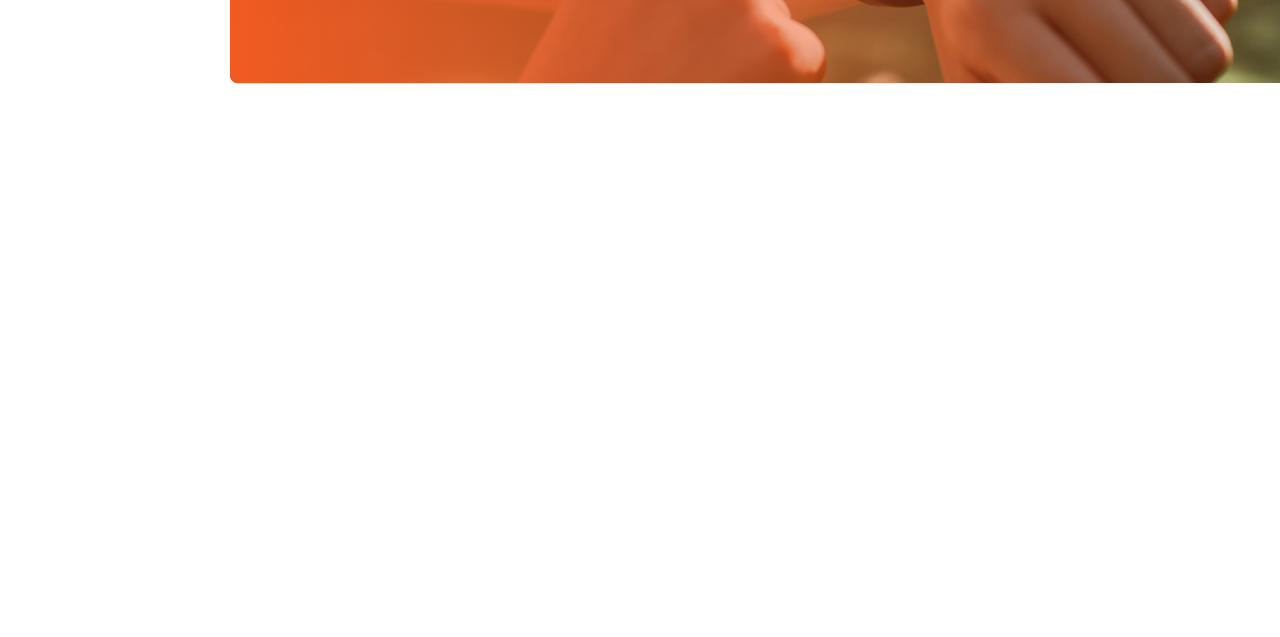
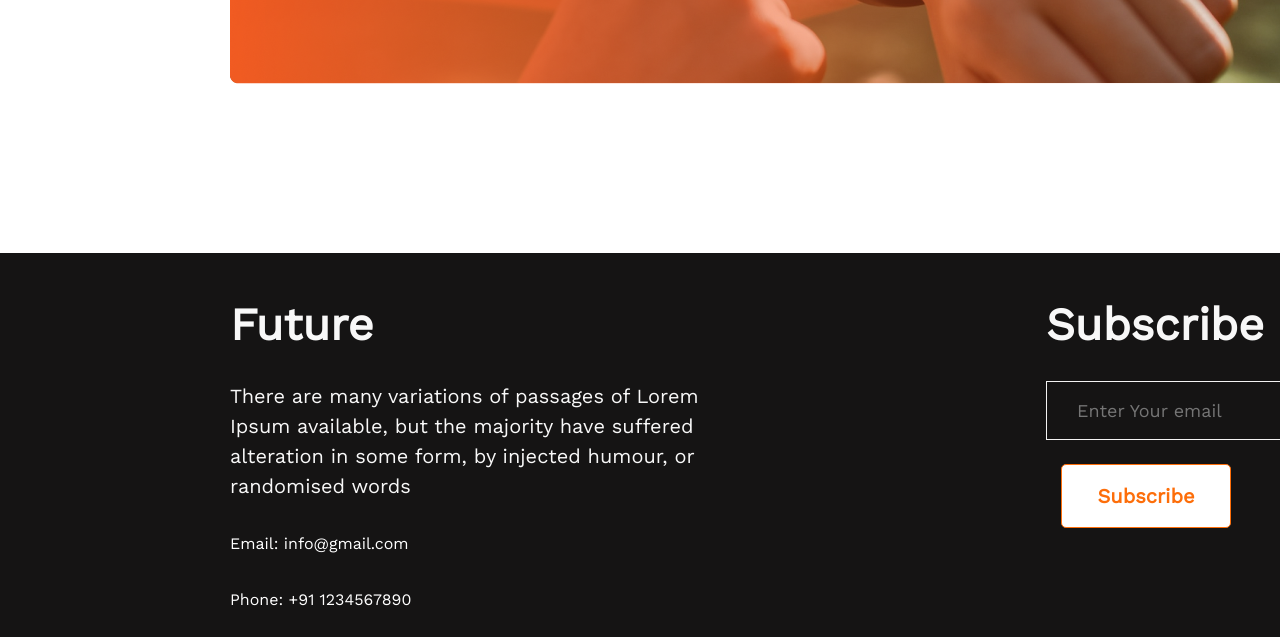
Before and after one commit to mohima-mimino11/new-year-new-me-2, a plain HTML site: page index.html in a window 1280 px wide. Shown: the part 3547-4184 px from the top of the page. Before the commit the page ends 3830 px from the top, so only its background shows below. Drawn offline with nearby package versions, Linux system fonts and the light colour scheme.

Commit message:
footer added

```diff
--- a/index.html
+++ b/index.html
@@ -22,6 +22,7 @@
     </header>
 
     <main>
+        <!-- failure section  -->
         <section class="failures">
             <div class="failed-img ">
             <img src="images/person.png"   alt="failed person" >
@@ -39,6 +40,7 @@
             </ul>
             </div>
         </section>
+        <!-- learning section  -->
         <section class="learnings">
             <div class="learning-img">
                 <img src="images/learning-3.png" alt="person learning" style="width: 500px;">
@@ -55,6 +57,7 @@
                 </ul>
             </div>
         </section>
+        <!-- planning section  -->
         <section class="plan">
             <div class="plan-title">
                 <h2>My Plans</h2>
@@ -83,6 +86,7 @@
             </div>
 
         </section>
+        <!-- contact section  -->
         <section class="contact">
             <div class="contact-img">
                 <img src="images/gradient2.png" alt="">
@@ -93,8 +97,24 @@
         </section>
 
     </main>
+    <!-- footer section  -->
+    <footer class="footer">
+        <div class="footer-primary">
+            <h2 class="footer-title">Future</h2>
+            <p  class="footer-description">There are many variations of passages of Lorem Ipsum available, but the majority have suffered alteration in some form, by injected humour, or randomised words</p>
+            <div>
+                <p class="footer-text">Email: info@gmail.com</p>
+                <p class="footer-text">Phone: +91 1234567890</p>
+                <img src="images/icons/fb.png" alt="facebook">
+                <img src="images/icons/youtube.png" alt="you tube">
+                <img src="images/icons/twitter.png" alt="twitter">
+            </div>
+        </div>
+        <div class="footer-secondary">
+            <h2 class="footer-title-2">Subscribe</h2>
+            <input type="email" name="email" id="email" placeholder="Enter Your email">
+            <button class="btn-secondary">Subscribe</button>
 
-    <footer>
 
     </footer>
 
--- a/styles/new.css
+++ b/styles/new.css
@@ -265,3 +265,84 @@ top: 150px;
 }
 
 /* footer styles  */
+.footer{
+    position: absolute;
+    display: flex;
+    gap: 332px;
+    justify-content: space-between;
+    width: 1600px;
+    height: 500px;
+    left: 0px;
+    top: 3800px;
+    background: #151414;
+}
+
+.footer-primary{
+    position: absolute;
+    width: 485px;
+    height: 317px;
+    left: 230px;
+    top: 45px
+
+}
+.footer-primary .footer-title{
+    font-weight: 700;
+    font-size: 45px;
+    line-height: 53px;
+    color: #F8F8F8;
+    margin-bottom: 30px;
+}
+
+.footer-primary .footer-description{
+    font-size: 20px;
+    line-height: 30px;
+    color: #F8F8F8;
+    margin-bottom: 30px;
+}
+
+.footer-primary .footer-text{
+    line-height: 26px;
+    color: #FFFFFF;
+    margin-bottom: 30px
+}
+
+.footer-primary div img{
+    margin-right: 30px;
+}
+
+.footer-secondary{
+    position: absolute;
+    width: 325px;
+    height: 204px;
+    left: 1046px;
+    top: 45px;
+}
+
+.footer-secondary .footer-title-2{
+    font-weight: 700;
+    font-size: 45px;
+    line-height: 53px;
+    color: #F8F8F8;
+    margin-bottom: 30px;
+}
+
+.footer-secondary input{
+    margin-bottom: 24px;
+    border: 0;
+    width: 100%;
+    padding:18px 30px;
+    background-color: #151414;
+    border: 1px solid #F3F3F3;
+    font-size: 18px;
+    line-height: 21px;
+    color: #F3F3F3;
+
+}
+
+.footer-secondary .btn-secondary{
+    position: absolute;
+    width: 170.11px;
+    height: 64px;
+    left: 0px;
+    right: 15px;
+}
```
Lines whose indentation alone changed are shown as unchanged.
